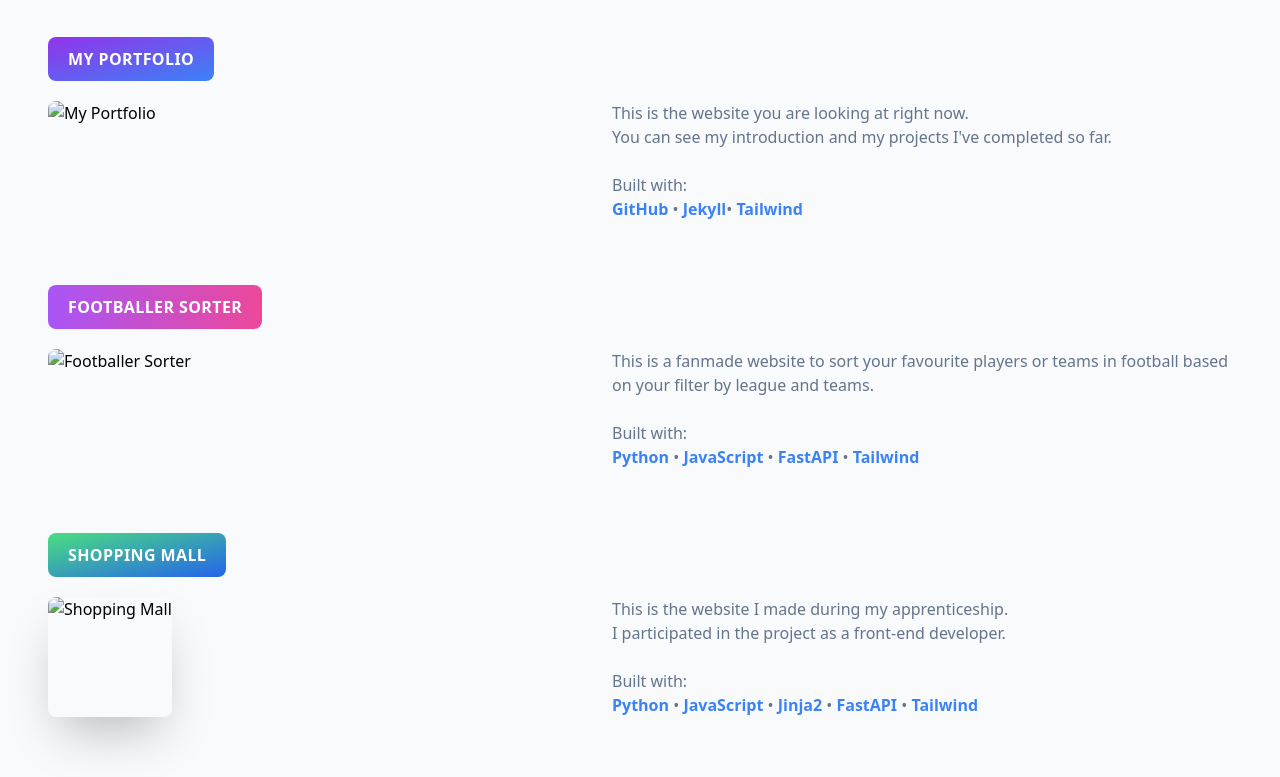
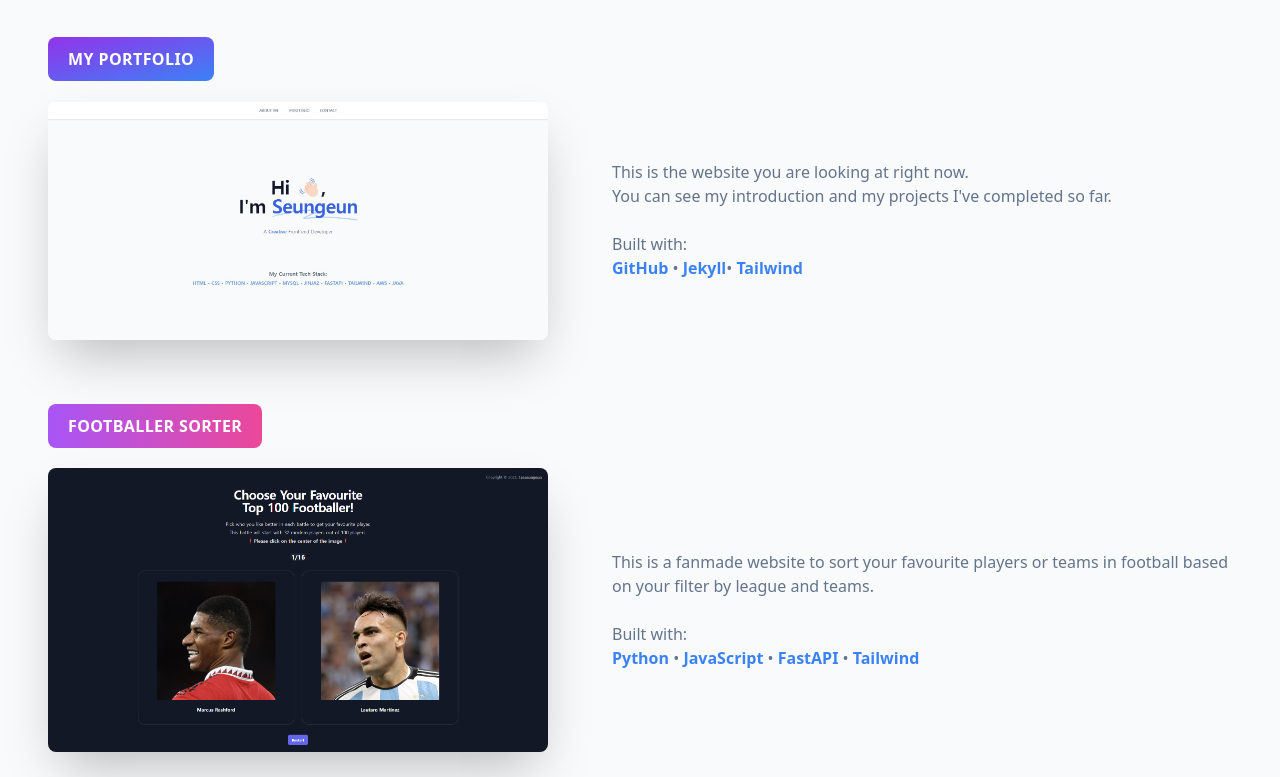
Before and after one commit to 1eeseungeun/1eeseungeun.github.io, a plain HTML site: page index.html in a window 1280 px wide. Shown: the part 1943-2720 px from the top of the page. Drawn offline with nearby package versions, Linux system fonts and the light colour scheme; a script that the page names is missing.

Commit message:
Add static

```diff
--- a/index.html
+++ b/index.html
@@ -147,7 +147,7 @@
                     </button>
                     <div class="sm:flex flex-row pt-3 pb-16">
                         <div class="mr-16 w-full sm:max-w-[500px]">
-                            <img class="shadow-2xl rounded-lg" src="/static/img/portfolio.jpg" alt="My Portfolio">
+                            <img class="shadow-2xl rounded-lg" src="/1eeseungeun.github.io/static/img/portfolio.jpg" alt="My Portfolio">
                         </div>
                         <div class="sm:flex items-center pt-5 sm:pt-0">
                             <p class="font-display text-medium text-slate-500">
@@ -173,7 +173,7 @@
                     </button>
                     <div class="sm:flex flex-row pt-3 pb-16">
                         <div class="mr-16 w-full sm:max-w-[500px]">
-                            <img class="shadow-2xl rounded-lg" src="/static/img/footballersorter.png"
+                            <img class="shadow-2xl rounded-lg" src="/1eeseungeun.github.io/static/img/footballersorter.png"
                                  alt="Footballer Sorter">
                         </div>
                         <div class="sm:flex items-center pt-5 sm:pt-0">
@@ -200,7 +200,7 @@
                 </div>
                 <div class="sm:flex pt-3 pb-16">
                     <div class="sm:flex flex-row mr-16 w-full sm:max-w-[500px]">
-                        <img class="shadow-2xl rounded-lg" src="/static/img/shoppingmall.jpg" alt="Shopping Mall">
+                        <img class="shadow-2xl rounded-lg" src="/1eeseungeun.github.io/static/img/shoppingmall.jpg" alt="Shopping Mall">
                     </div>
                     <div class="sm:flex flex-row items-center pt-5 sm:pt-0">
                         <p class="font-display text-medium text-slate-500">
```
Also changed, not shown: static/img/footballersorter.png (added), static/img/portfolio.jpg (added), static/img/shoppingmall.jpg (added).
